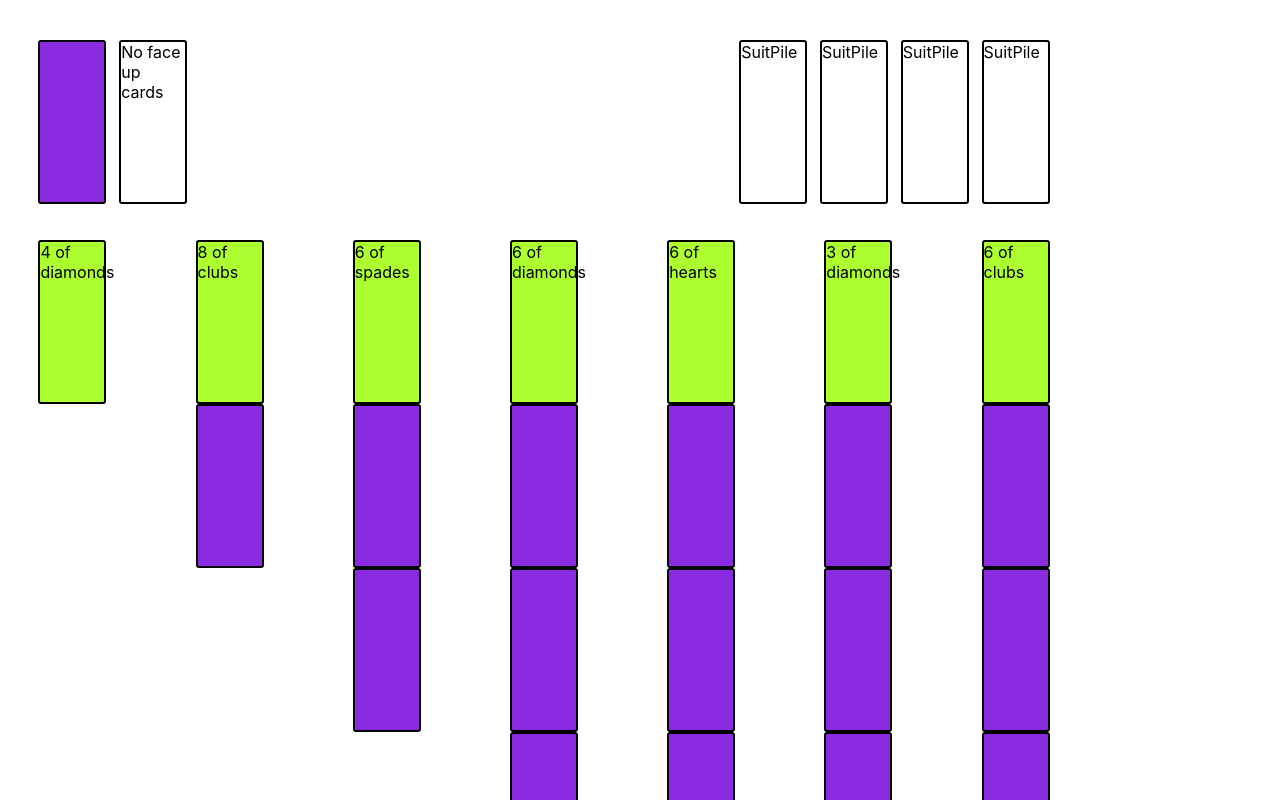
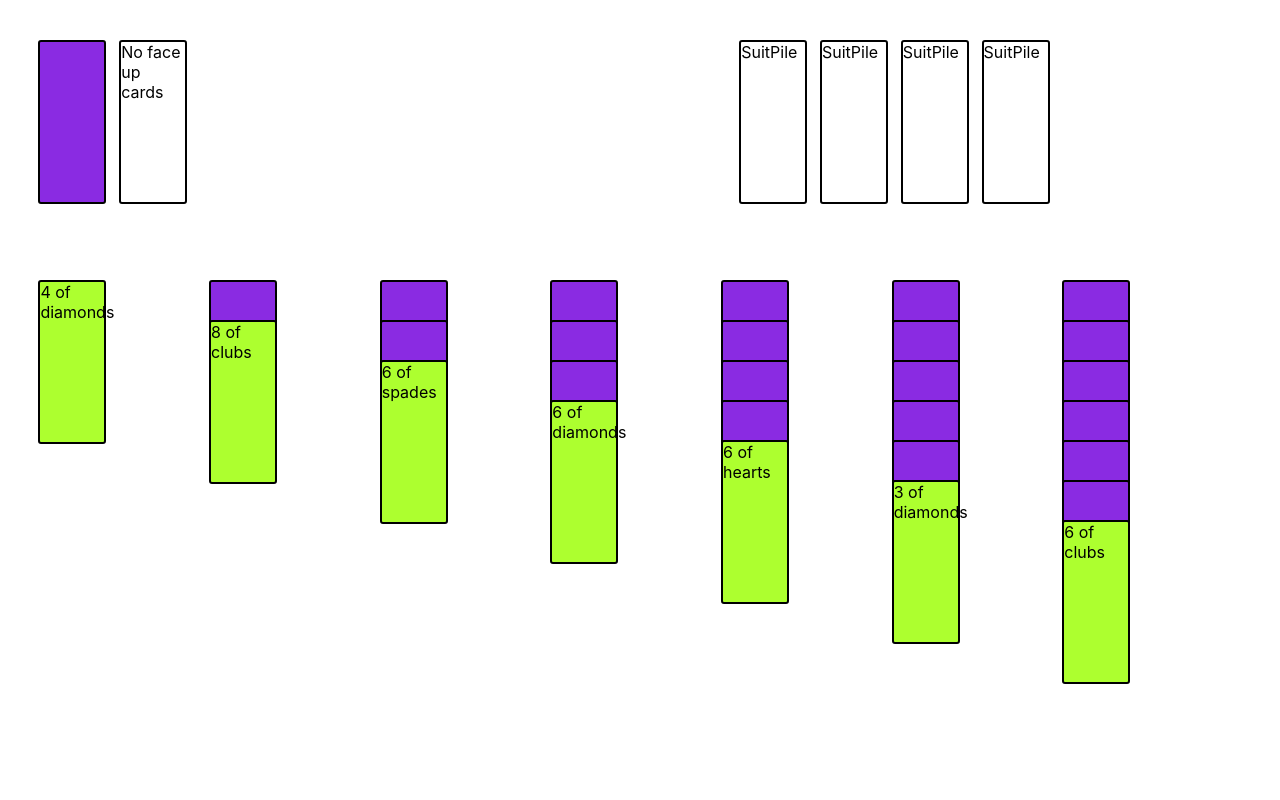
Before and after one commit to theneekz/Solitaire, a React (Create React App) app: page / in a window 1280 px wide. Shown: the top 800 px of the page. Built offline with nearby package versions, Linux system fonts and the light colour scheme.

Commit message:
piles complete

```diff
--- a/src/components/LayoutPile.component.tsx
+++ b/src/components/LayoutPile.component.tsx
@@ -20,11 +20,19 @@ const LayoutPile = ({pileCards}: {pileCards: ICard[]}) => {
 
   return (
     <div>
-      {pileCards.length ? pileCards.map(card => {
+      {pileCards.length ? pileCards.map((card, i) => {
           if(card.faceUp) {
-            return <div key={card.cardValue + card.suit} className="card layoutCard">{`${card.getDisplayValue()} of ${card.suit}s`}</div>
+            return <div
+              key={card.cardValue + card.suit}
+              className="card layoutCard layoutFaceUpStack"
+              style={{marginTop:`${(pileCards.length-i)*5}vh`}}
+            >{`${card.getDisplayValue()} of ${card.suit}s`}</div>
           } else {
-            return <div key={card.cardValue + card.suit} className="card faceDownCard"></div>
+            return <div
+              key={card.cardValue + card.suit}
+              className="card faceDownCard layoutFaceDownStack"
+              style={{marginTop:`${i*5}vh`}}
+            ></div>
           }
       }): <div className="emptyCardPile">Empty Pile</div>}
     </div>
--- a/src/styles/Card.css
+++ b/src/styles/Card.css
@@ -16,8 +16,19 @@
   background-color: blueviolet;
 }
 
+/* .layoutStack {} */
+
 .layoutFaceDownStack {
-  display: flex;
-  justify-self: flex-start;
+  position: absolute;
+  top: initial;
   z-index: 0;
+  margin-top: 5vh;
 }
+
+.layoutFaceUpStack {
+  z-index: 1;
+  position: absolute;
+  /* top: 35vh; */
+  top: initial;
+  margin-top: 10vh;
+}
```
